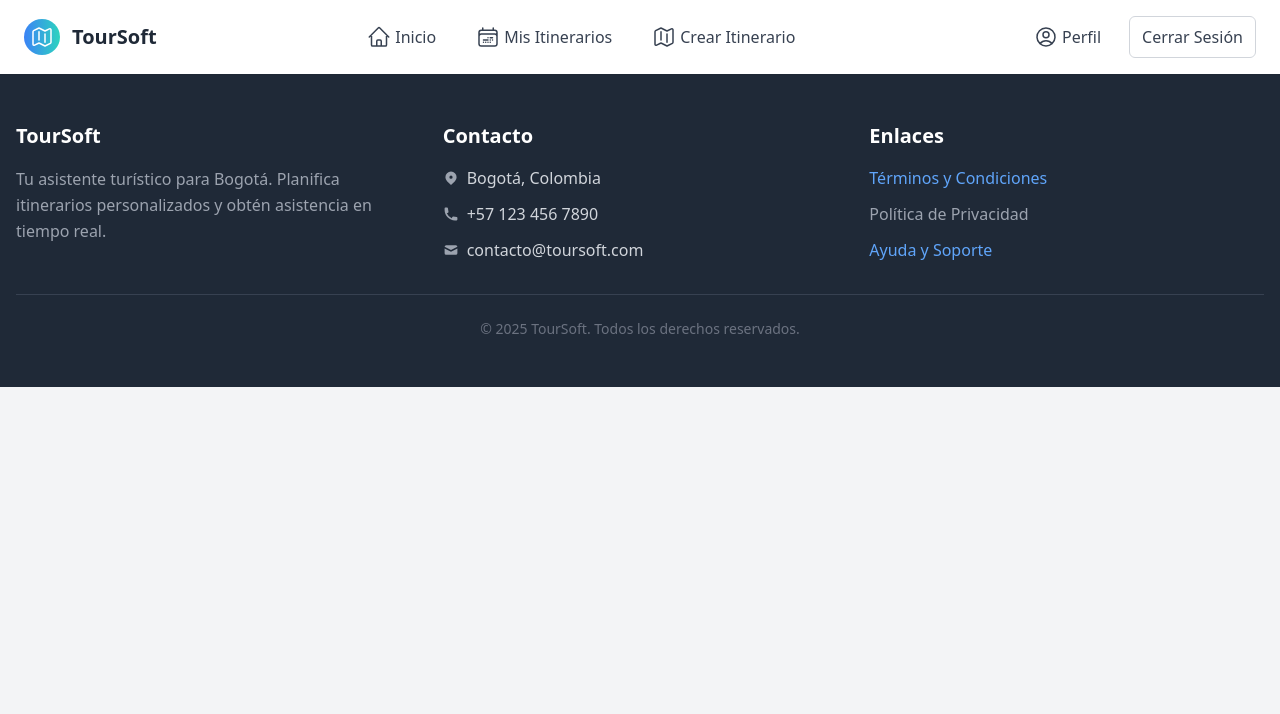
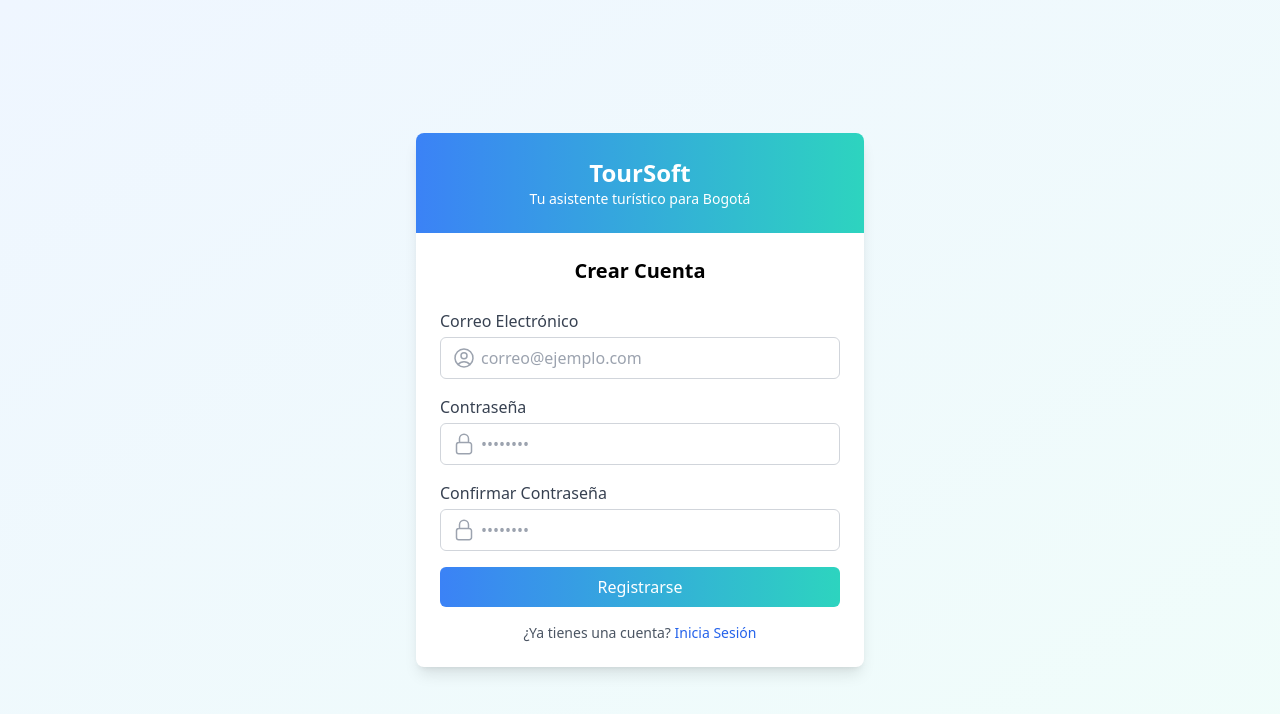
Before and after one commit to Erick141230/proyect, a Nuxt app: page /register in a window 1280 px wide. Shown: the top 714 px of the page. Built offline with nearby package versions, Linux system fonts and the light colour scheme.

Commit message:
Feature:register

```diff
--- a/app/components/navbar.vue
+++ b/app/components/navbar.vue
@@ -7,7 +7,7 @@ const isOpen = ref(false);
   <nav class="relative bg-white shadow-sm py-4">
     <div class="container mx-auto px-6 flex justify-between items-center">
       <NuxtLink
-        to="/home"
+        to="/register"
         class="flex items-center text-xl font-bold text-gray-800 space-x-3"
       >
         <div
--- a/app/pages/index.vue
+++ b/app/pages/index.vue
@@ -98,7 +98,7 @@
 
         <p class="text-center text-gray-600 text-sm mt-4">
           ¿No tienes una cuenta?
-          <a href="#" class="text-blue-600 hover:underline">Regístrate</a>
+          <a href="/register" class="text-blue-600 hover:underline">Regístrate</a>
         </p>
 
 
@@ -111,6 +111,9 @@
 </template>
 
 <script setup>
+  definePageMeta({
+  layout: false
+  })
   import { ref } from 'vue'
 
   const email = ref('')
--- /dev/null
+++ b/app/pages/register.vue
@@ -0,0 +1,144 @@
+<template>
+  <div class="min-h-screen flex items-center justify-center bg-gradient-to-br from-blue-50 to-teal-50">
+    <div class="w-full max-w-md bg-white rounded-lg shadow-lg overflow-hidden">
+
+
+      <div class="bg-gradient-to-r from-blue-500 to-teal-400 p-6 text-center">
+        <h1 class="text-2xl font-bold text-white">TourSoft</h1>
+        <p class="text-white text-sm">Tu asistente turístico para Bogotá</p>
+      </div>
+
+
+      <div class="p-6">
+        <h2 class="text-xl font-semibold text-center mb-6">Crear Cuenta</h2>
+
+
+        <div class="mb-4">
+          <label class="block text-gray-700 mb-1">Correo Electrónico</label>
+          <div class="relative">
+            <span class="absolute inset-y-0 left-0 flex items-center pl-3 text-gray-400">
+              <svg xmlns="http://www.w3.org/2000/svg" fill="none" viewBox="0 0 24 24" stroke-width="1.5"
+                   stroke="currentColor" class="size-6">
+                <path stroke-linecap="round" stroke-linejoin="round"
+                      d="M17.982 18.725A7.488 7.488 0 0 0
+                         12 15.75a7.488 7.488 0 0 0-5.982
+                         2.975m11.963 0a9 9 0 1 0-11.963
+                         0m11.963 0A8.966 8.966 0 0 1 12
+                         21a8.966 8.966 0 0 1-5.982-2.275M15
+                         9.75a3 3 0 1 1-6 0 3 3 0 0 1 6 0Z"/>
+              </svg>
+            </span>
+            <input
+              type="email"
+              placeholder="correo@ejemplo.com"
+              class="pl-10 w-full border border-gray-300 rounded-md py-2 px-3
+                     focus:outline-none focus:ring-2 focus:ring-blue-400"
+              v-model="email"
+            />
+          </div>
+        </div>
+
+
+        <div class="mb-4">
+          <label class="block text-gray-700 mb-1">Contraseña</label>
+          <div class="relative">
+            <span class="absolute inset-y-0 left-0 flex items-center pl-3 text-gray-400">
+              <svg xmlns="http://www.w3.org/2000/svg" fill="none" viewBox="0 0 24 24"
+                   stroke-width="1.5" stroke="currentColor" class="size-6">
+                <path stroke-linecap="round" stroke-linejoin="round"
+                      d="M16.5 10.5V6.75a4.5 4.5 0 1
+                         0-9 0v3.75m-.75 11.25h10.5a2.25
+                         2.25 0 0 0 2.25-2.25v-6.75a2.25
+                         2.25 0 0 0-2.25-2.25H6.75a2.25
+                         2.25 0 0 0-2.25 2.25v6.75a2.25
+                         2.25 0 0 0 2.25 2.25Z"/>
+              </svg>
+            </span>
+            <input
+              :type="showPassword ? 'text' : 'password'"
+              placeholder="••••••••"
+              class="pl-10 pr-10 w-full border border-gray-300 rounded-md py-2 px-3
+                     focus:outline-none focus:ring-2 focus:ring-blue-400"
+              v-model="password"
+            />
+            <span
+              class="absolute inset-y-0 right-0 flex items-center pr-3 text-gray-400 cursor-pointer"
+              @click="showPassword = !showPassword"
+            >
+              <i :class="showPassword ? 'fas fa-eye-slash' : 'fas fa-eye'"></i>
+            </span>
+          </div>
+        </div>
+
+
+        <div class="mb-4">
+          <label class="block text-gray-700 mb-1">Confirmar Contraseña</label>
+          <div class="relative">
+            <span class="absolute inset-y-0 left-0 flex items-center pl-3 text-gray-400">
+              <svg xmlns="http://www.w3.org/2000/svg" fill="none" viewBox="0 0 24 24"
+                   stroke-width="1.5" stroke="currentColor" class="size-6">
+                <path stroke-linecap="round" stroke-linejoin="round"
+                      d="M16.5 10.5V6.75a4.5 4.5 0 1
+                         0-9 0v3.75m-.75 11.25h10.5a2.25
+                         2.25 0 0 0 2.25-2.25v-6.75a2.25
+                         2.25 0 0 0-2.25-2.25H6.75a2.25
+                         2.25 0 0 0-2.25 2.25v6.75a2.25
+                         2.25 0 0 0 2.25 2.25Z"/>
+              </svg>
+            </span>
+            <input
+              :type="showPassword ? 'text' : 'password'"
+              placeholder="••••••••"
+              class="pl-10 pr-10 w-full border border-gray-300 rounded-md py-2 px-3
+                     focus:outline-none focus:ring-2 focus:ring-blue-400"
+              v-model="confirmPassword"
+            />
+          </div>
+        </div>
+
+
+        <button
+          @click="register"
+          class="w-full bg-gradient-to-r from-blue-500 to-teal-400
+                 text-white py-2 px-4 rounded-md hover:opacity-90 transition"
+        >
+          Registrarse
+        </button>
+
+
+        <p class="text-center text-gray-600 text-sm mt-4">
+          ¿Ya tienes una cuenta?
+          <a href="/" class="text-blue-600 hover:underline">Inicia Sesión</a>
+        </p>
+      </div>
+    </div>
+  </div>
+</template>
+
+<script setup>
+    definePageMeta({
+    layout: false
+    })
+    import { ref } from 'vue'
+
+    const email = ref('')
+    const password = ref('')
+    const confirmPassword = ref('')
+    const showPassword = ref(false)
+
+    const register = async () => {
+    if (password.value !== confirmPassword.value) {
+        alert("Las contraseñas no coinciden")
+        return
+    }
+
+    const res = await $fetch('/api/register', {
+        method: 'POST',
+        body: {
+        email: email.value,
+        password: password.value,
+        }
+    })
+    console.log("Registro:", res)
+    }
+</script>
```
Lines whose indentation alone changed are shown as unchanged.
